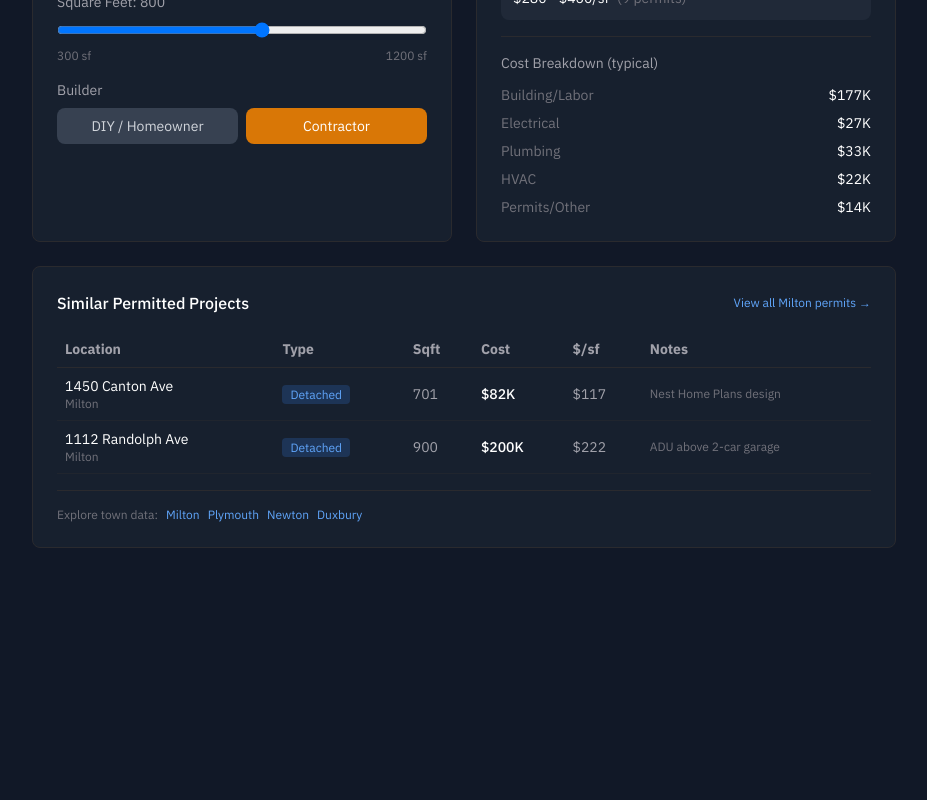
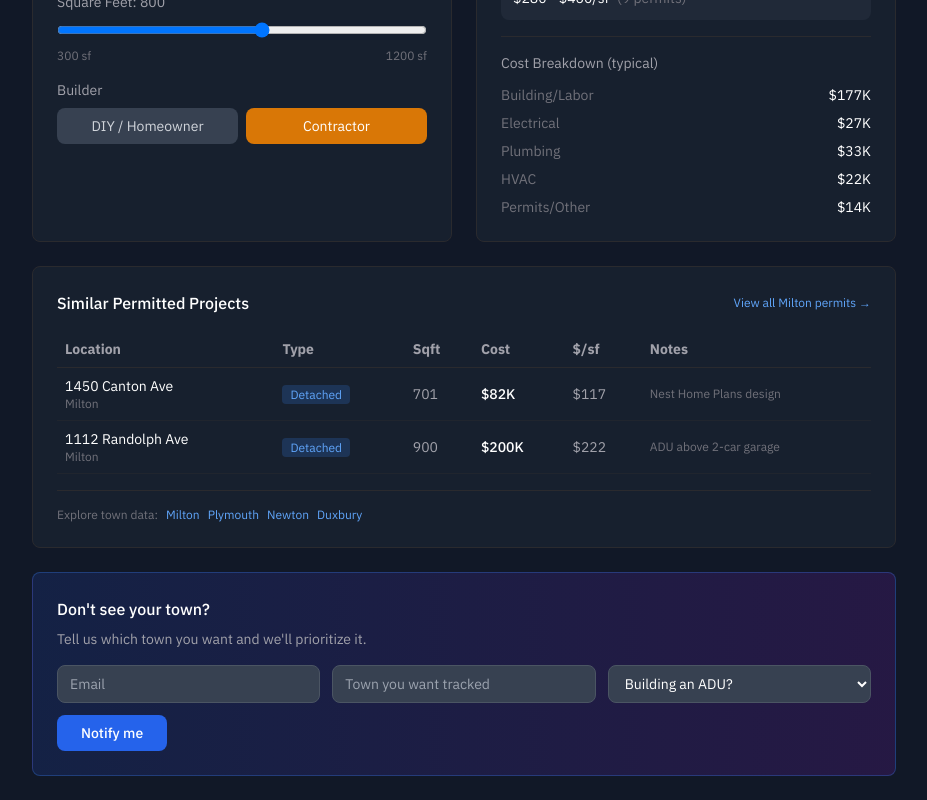
Before and after one commit to atwoodcollects/adupulse, a Next.js app: page /estimate in a window 1280 px wide. Shown: the part 380-1180 px from the top of the page, without its empty margins (176-1103 px from the left). Before the commit the page ends 952 px from the top, so only its background shows below. Built offline with nearby package versions, Linux system fonts and the light colour scheme.

Commit message:
Add email capture for town requests

```diff
--- a/src/app/estimate/page.tsx
+++ b/src/app/estimate/page.tsx
@@ -59,7 +59,6 @@ const allComparisons = [
   { town: 'newton', label: '64 Windermere Rd', type: 'conversion', sqft: 999, cost: 150000, builder: 'contractor', ppsf: 150, notes: '' },
 ]
 
-// Count permits by type and builder for confidence
 const getPermitCounts = () => {
   const counts: Record<string, number> = {}
   allComparisons.forEach(c => {
@@ -74,6 +73,13 @@ export default function EstimatePage() {
   const [type, setType] = useState<'detached' | 'attached' | 'conversion'>('detached')
   const [sqft, setSqft] = useState(800)
   const [builder, setBuilder] = useState<'diy' | 'contractor'>('contractor')
+
+  // Email form state
+  const [email, setEmail] = useState('')
+  const [requestedTown, setRequestedTown] = useState('')
+  const [considering, setConsidering] = useState('')
+  const [submitted, setSubmitted] = useState(false)
+  const [submitting, setSubmitting] = useState(false)
 
   const permitCounts = getPermitCounts()
 
@@ -96,18 +102,12 @@ export default function EstimatePage() {
     return '$' + cost
   }
 
-  // Filter comparisons based on selections - prioritize exact matches, then similar
   const getFilteredComparisons = () => {
-    // First try exact type match
     let filtered = allComparisons.filter(c => c.type === type)
-
-    // If town selected and has data, prioritize that town
     const townFiltered = filtered.filter(c => c.town === town)
     if (townFiltered.length >= 2) {
       filtered = townFiltered
     }
-
-    // Sort by relevance
     return filtered.sort((a, b) => {
       const aScore = (a.town === town ? 4 : 0) + (a.type === type ? 2 : 0) + (a.builder === builder ? 1 : 0)
       const bScore = (b.town === town ? 4 : 0) + (b.type === type ? 2 : 0) + (b.builder === builder ? 1 : 0)
@@ -148,6 +148,29 @@ export default function EstimatePage() {
   }
 
   const confidence = getConfidenceLevel()
+
+  const handleSubmit = async (e: React.FormEvent) => {
+    e.preventDefault()
+    setSubmitting(true)
+
+    // Send to Formspree (replace with your form ID)
+    try {
+      await fetch('https://formspree.io/f/xzdvvzyr', {
+        method: 'POST',
+        headers: { 'Content-Type': 'application/json' },
+        body: JSON.stringify({
+          email,
+          town: requestedTown,
+          considering,
+          source: 'estimate_page'
+        })
+      })
+      setSubmitted(true)
+    } catch (err) {
+      console.error(err)
+    }
+    setSubmitting(false)
+  }
 
   return (
     <div className="min-h-screen bg-gray-900">
@@ -362,6 +385,61 @@ export default function EstimatePage() {
             ))}
           </div>
         </div>
+
+        {/* Email Capture */}
+        <div className="mt-6 bg-gradient-to-r from-blue-900/30 to-purple-900/30 border border-blue-500/30 rounded-lg p-4 sm:p-6">
+          {submitted ? (
+            <div className="text-center py-4">
+              <div className="text-2xl mb-2">✓</div>
+              <h3 className="text-white font-medium mb-1">You're on the list!</h3>
+              <p className="text-text-secondary text-sm">We'll notify you when we add your town.</p>
+            </div>
+          ) : (
+            <>
+              <h2 className="text-white font-medium mb-2">Don't see your town?</h2>
+              <p className="text-text-secondary text-sm mb-4">Tell us which town you want and we'll prioritize it.</p>
+
+              <form onSubmit={handleSubmit} className="space-y-3">
+                <div className="grid grid-cols-1 sm:grid-cols-3 gap-3">
+                  <input
+                    type="email"
+                    required
+                    placeholder="Email"
+                    value={email}
+                    onChange={(e) => setEmail(e.target.value)}
+                    className="bg-gray-700 border border-gray-600 rounded-lg px-3 py-2 text-white text-sm placeholder-gray-400"
+                  />
+                  <input
+                    type="text"
+                    required
+                    placeholder="Town you want tracked"
+                    value={requestedTown}
+                    onChange={(e) => setRequestedTown(e.target.value)}
+                    className="bg-gray-700 border border-gray-600 rounded-lg px-3 py-2 text-white text-sm placeholder-gray-400"
+                  />
+                  <select
+                    required
+                    value={considering}
+                    onChange={(e) => setConsidering(e.target.value)}
+                    className="bg-gray-700 border border-gray-600 rounded-lg px-3 py-2 text-white text-sm"
+                  >
+                    <option value="" disabled>Building an ADU?</option>
+                    <option value="yes">Yes, planning to</option>
+                    <option value="maybe">Maybe / Researching</option>
+                    <option value="no">No, just curious</option>
+                  </select>
+                </div>
+                <button
+                  type="submit"
+                  disabled={submitting}
+                  className="w-full sm:w-auto px-6 py-2 bg-blue-600 hover:bg-blue-700 text-white rounded-lg text-sm font-medium disabled:opacity-50"
+                >
+                  {submitting ? 'Submitting...' : 'Notify me'}
+                </button>
+              </form>
+            </>
+          )}
+        </div>
       </div>
     </div>
   )
```
